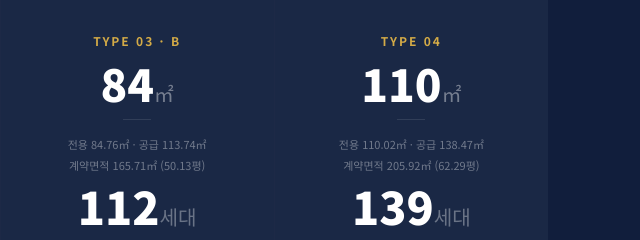
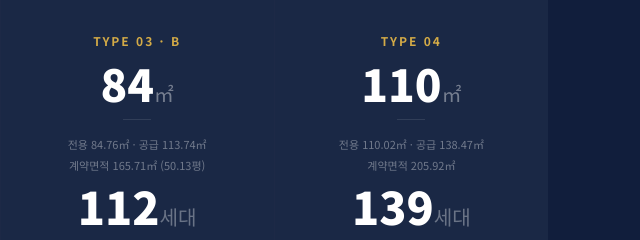
Before and after one commit to mainandtop-gif/Laporte-MILYANG, a website: page index.html in a window 1280 px wide. Shown: the part 3120-3360 px from the top of the page, 640-1280 px from the left. Drawn offline with Linux system fonts and the light colour scheme.

Commit message:
Update index.html

```diff
--- a/index.html
+++ b/index.html
@@ -597,7 +597,7 @@ ul,ol{list-style:none}
         <div class="comp-type">TYPE 04</div>
         <div class="comp-sqm">110<span>㎡</span></div>
         <div class="comp-divider"></div>
-        <div class="comp-supply">전용 110.02㎡ · 공급 138.47㎡<br>계약면적 205.92㎡ (62.29평)</div>
+        <div class="comp-supply">전용 110.02㎡ · 공급 138.47㎡<br>계약면적 205.92㎡</div>
         <div class="comp-count">139<span>세대</span></div>
       </div>
       <div class="comp-total-row">
```
